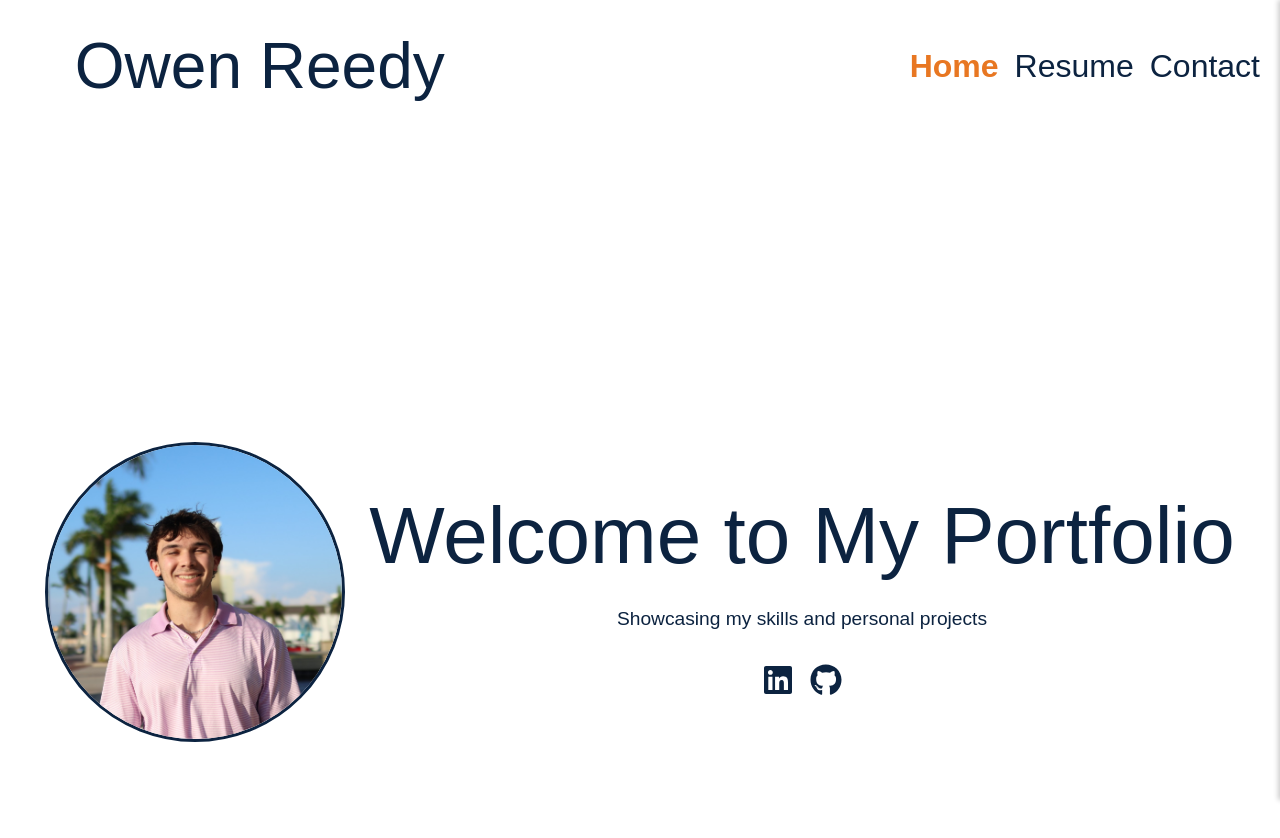
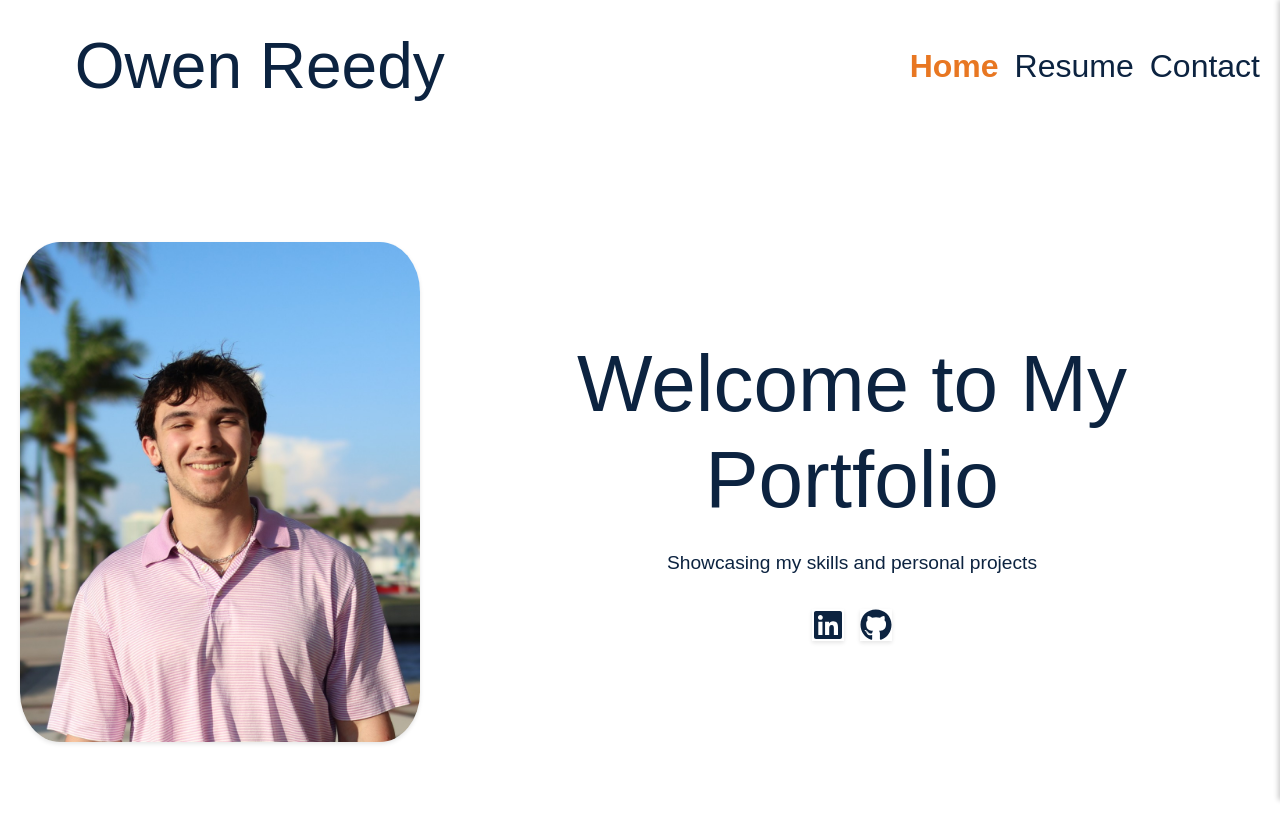
Before and after one commit to owenreedy/dev, a React (Vite) app in the folder portfolio-app/: page / in a window 1280 px wide. Shown: the top 838 px of the page. Built offline with nearby package versions, Linux system fonts and the light colour scheme; a web font is replaced by a local one.

Commit message:
Add Profile Image Tranformation

```diff
--- a/portfolio-app/src/App.css
+++ b/portfolio-app/src/App.css
@@ -31,7 +31,7 @@ p {
   font-style: normal;
   background-color: #ffffff; /* Primary color background */
   color: #0C2340;
-  height: 100vh;
+  height: 75vh;
   display: flex;
   justify-content: center; /* Horizontal centering */
   align-items: center; /* Vertical centering */
@@ -40,21 +40,31 @@ p {
 }
 
 .profile-img {
-  width: 300px;
-  height: 300px;
-  border-radius: 50%; /* Makes the image circular */
+  width: 400px;
+  height: 500px;
+  border-radius: 10%; /* Makes the image circular */
   object-fit: cover;  /* Ensures the image covers the circle properly */
-  border: 3px solid #0C2340; /* Optional: Add a border around the image */
+  box-shadow: 0px 2px 4px rgba(0, 0, 0, 0.1);
+  transition: transform 0.3s ease-in-out, box-shadow 0.3s ease-in-out;
+}
+
+.profile-img:hover{
+  box-shadow: 0px 100px 200px rgba(0, 0, 0, 0.1);
+  transform: scale(1.3);
 }
 
 /* Social links styling */
 .social-links a {
+  display: inline-flex;
+  box-shadow: 0px 2px 4px rgba(0, 0, 0, 0.1);
   color: #0C2340;
-  transition: color 0.3s ease;
+  transition: transform 0.3s ease-in-out, box-shadow 0.3s ease-in-out, color 0.3s ease;
 }
 
 .social-links a:hover {
+  box-shadow: 0px 20px 40px rgba(0, 0, 0, 0.1);
   color: #E87722; /* Change color on hover (Bootstrap warning color) */
+  transform: scale(1.3);
 }
 
 .hero h1 {
--- a/portfolio-app/src/NavBar.css
+++ b/portfolio-app/src/NavBar.css
@@ -15,6 +15,7 @@
   color: #0c2340 !important; /* Ensure text is white */
   font-size: 4rem;
   margin: 5px 5%;
+  pointer-events: none;
 }
 
 .navbar-nav .nav-link {
```
